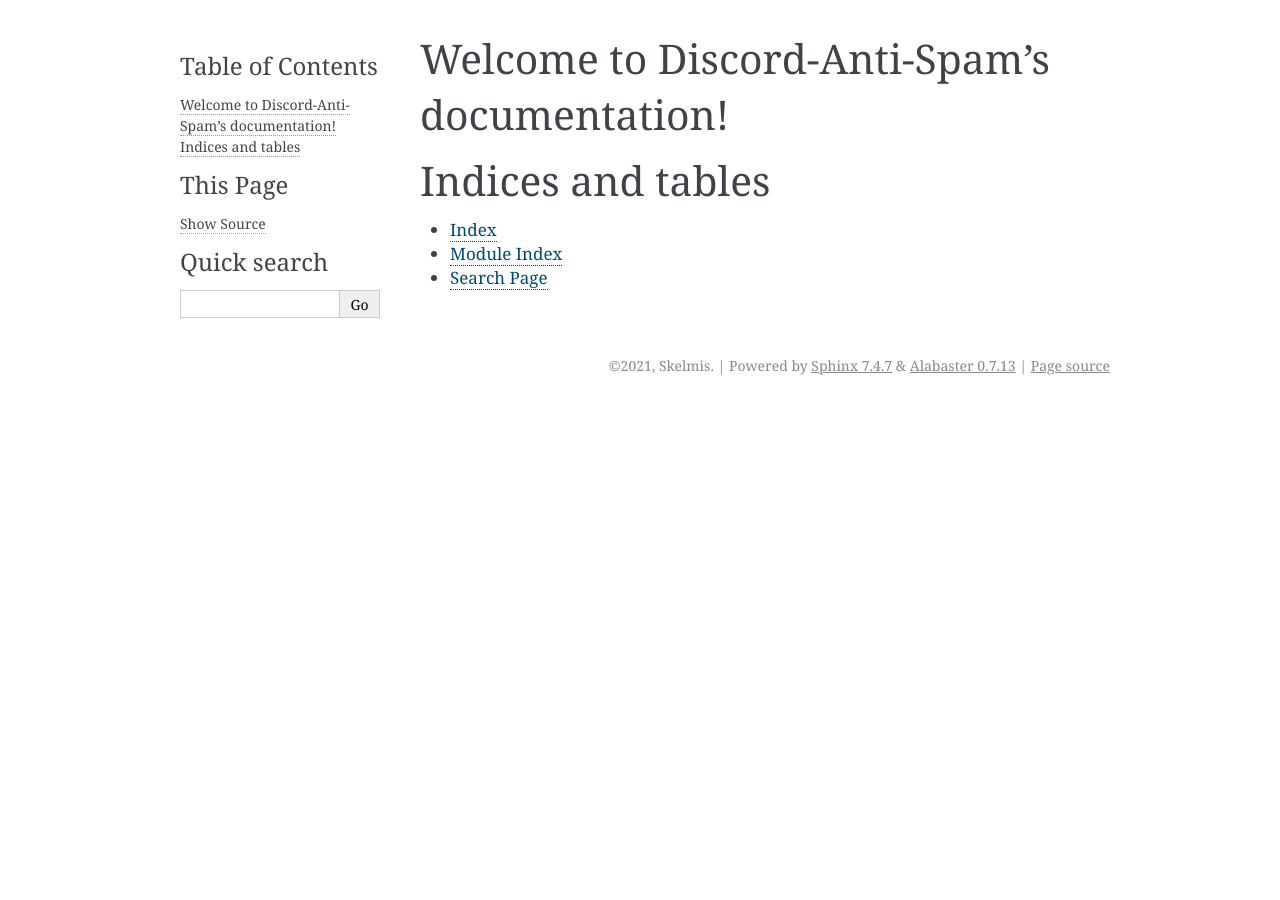
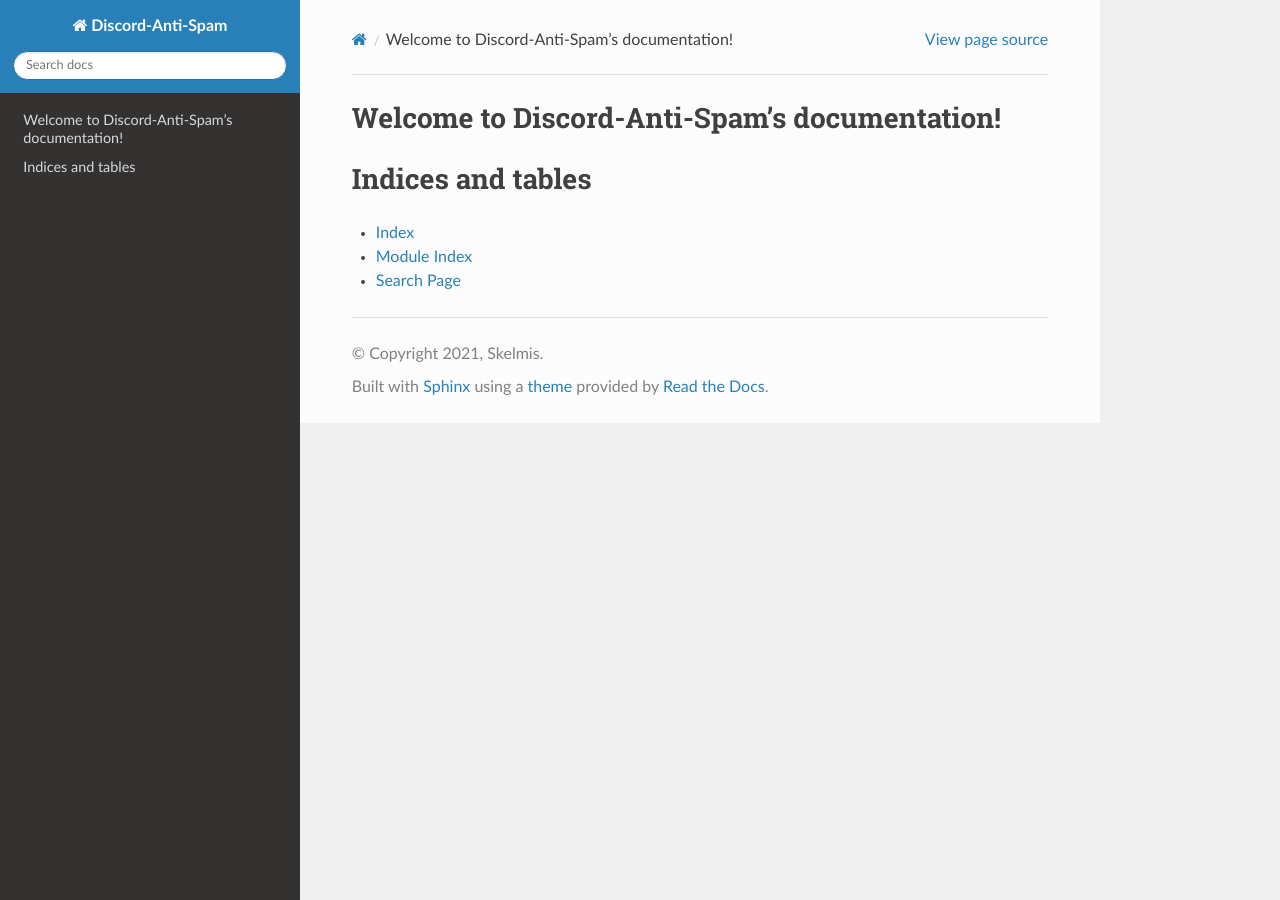
Before and after one commit to Skelmis/Discord-Anti-Spam, a Sphinx documentation site: the page built from docs/source/index.rst, in a window 1280 px wide. Built offline with Sphinx 7.4.7 and the Read the Docs theme 2.0.0, drawn with Linux system fonts in a browser that asks for light colours.

Commit message:
Work on docs

```diff
--- a/docs/source/conf.py
+++ b/docs/source/conf.py
@@ -10,16 +10,19 @@
 # add these directories to sys.path here. If the directory is relative to the
 # documentation root, use os.path.abspath to make it absolute, like shown here.
 #
-# import os
-# import sys
-# sys.path.insert(0, os.path.abspath('.'))
+import os
+import sys
+
+from sphinx.ext.autodoc import between
+
+sys.path.insert(0, os.path.abspath("../.."))
 
 
 # -- Project information -----------------------------------------------------
 
-project = 'Discord-Anti-Spam'
-copyright = '2021, Skelmis'
-author = 'Skelmis'
+project = "Discord-Anti-Spam"
+copyright = "2021, Skelmis"
+author = "Skelmis"
 
 
 # -- General configuration ---------------------------------------------------
@@ -28,10 +31,13 @@
 # extensions coming with Sphinx (named 'sphinx.ext.*') or your custom
 # ones.
 extensions = [
+    "sphinx.plugins.autodoc",
+    "sphinx.plugins.napoleon",
 ]
 
+
 # Add any paths that contain templates here, relative to this directory.
-templates_path = ['_templates']
+templates_path = ["_templates"]
 
 # List of patterns, relative to source directory, that match files and
 # directories to ignore when looking for source files.
@@ -44,9 +50,9 @@
 # The theme to use for HTML and HTML Help pages.  See the documentation for
 # a list of builtin themes.
 #
-html_theme = 'alabaster'
+html_theme = "sphinx_rtd_theme"
 
 # Add any paths that contain custom static files (such as style sheets) here,
 # relative to this directory. They are copied after the builtin static files,
 # so a file named "default.css" will overwrite the builtin "default.css".
-html_static_path = ['_static']
+html_static_path = ["_static"]
--- a/requirements.txt
+++ b/requirements.txt
@@ -17,6 +17,6 @@
 discord.py
 hypothesis
 
-Sphinx~=4.0.2
+Sphinx
 attrs==21.2.0
 setuptools==57.0.0
```
